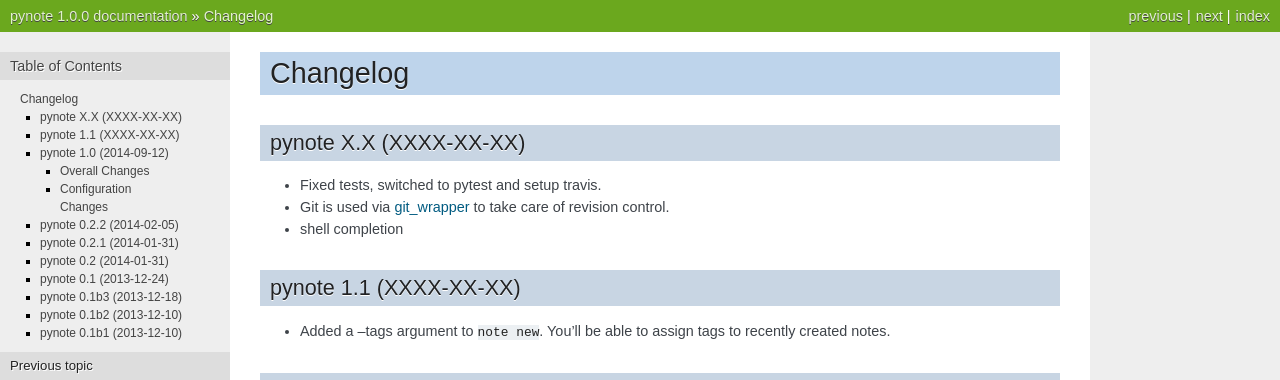
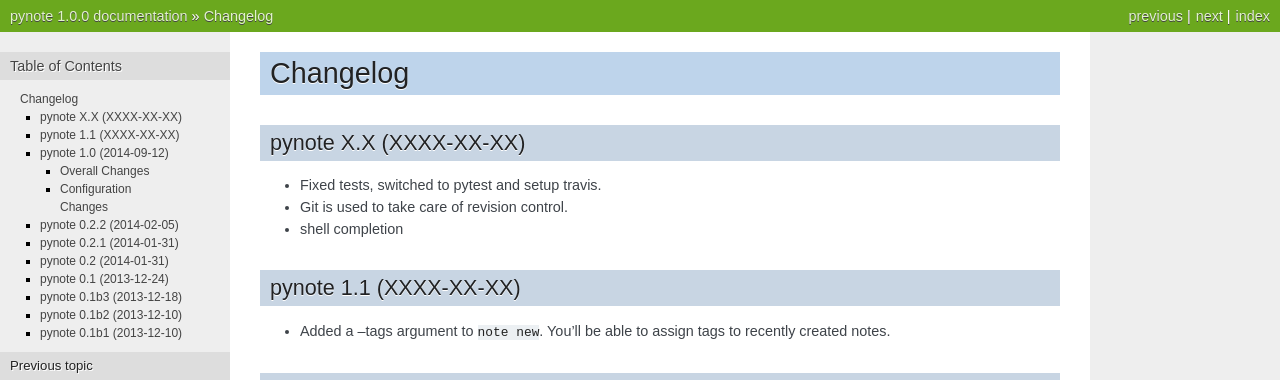
Before and after one commit to fastpacecolding/pynote, a Sphinx documentation site: the page built from docs/changelog.rst, in a window 1280 px wide and 900 px high. Shown: the top 380 px of the window. Built offline with Sphinx 7.4.7, drawn with Linux system fonts in a browser that asks for light colours.

Commit message:
Git wrapper won't happen

```diff
--- a/docs/changelog.rst
+++ b/docs/changelog.rst
@@ -5,7 +5,7 @@
 -----------------------
 
 * Fixed tests, switched to pytest and setup travis.
-* Git is used via git_wrapper_ to take care of revision control.
+* Git is used to take care of revision control.
 * shell completion
 
 
@@ -85,7 +85,6 @@
 .. _`#1`: https://github.com/rumpelsepp/pynote/issues/1
 .. _`#2`: https://github.com/rumpelsepp/pynote/issues/2
 .. _Gist: https://gist.githubusercontent.com/rumpelsepp/9b17cda631af5cdbb412/raw/7c3b950ffba4a4233f4123db4f96a2de48518fbe/note_migrate.py
-.. _git_wrapper: https://github.com/rumpelsepp/git_wrapper
 .. _plaintable: https://github.com/rumpelsepp/plaintable
 .. _babel: http://babel.pocoo.org/docs/api/dates/#date-and-time-formatting
 .. _click: http://click.pocoo.org/
```
